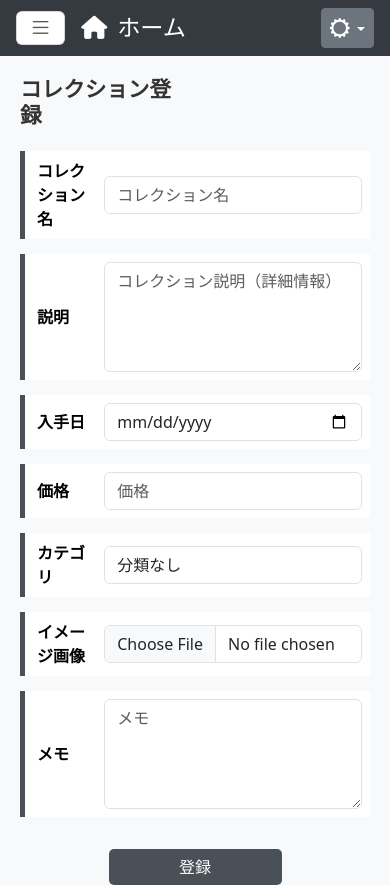
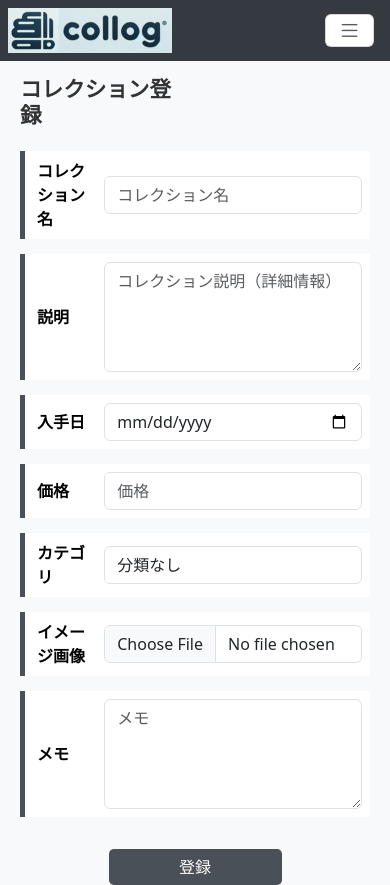
Before and after one commit to NakazatoTaichi/django-searchproject, a Django app: page /mycollection/register in a window 390 px wide. Shown: the top 885 px of the page. Run offline with Django 5.2, Linux system fonts and the light colour scheme; the visitor is signed in with stand-in values (Sample User, id 1); data that the repository does not hold is empty.

Commit message:
ホーム画面に横ロゴを表記＆スマホサイズのヘッダー表記を改修

```diff
--- a/search_project/mycollection/templates/base.html
+++ b/search_project/mycollection/templates/base.html
@@ -1,9 +1,13 @@
+{% load static %}
+
 <!DOCTYPE html>
 <html lang="ja">
 <head>
     <meta charset="UTF-8">
     <meta name="viewport" content="width=device-width, initial-scale=1.0">
     <title>{% block title %}MyCollection{% endblock %}</title>
+
+    <link rel="icon" type="image/x-icon" href="{% static 'images/collog_favicon.ico' %}">
 
     <link href="https://cdn.jsdelivr.net/npm/bootstrap@5.3.0-alpha1/dist/css/bootstrap.min.css" rel="stylesheet">
     <link href="https://cdnjs.cloudflare.com/ajax/libs/font-awesome/6.0.0-beta3/css/all.min.css" rel="stylesheet">
@@ -56,6 +60,13 @@
         .mobile-header {
             display: none;
         }
+        .app-logo a {
+            padding: 0;
+        }
+        .app-logo img {
+            width: 100%;
+            height: auto;
+        }
         @media (max-width: 768px) {
             .sidebar {
                 display: none;
@@ -79,20 +90,21 @@
             .navbar-nav i {
                 margin: 10px;
             }
-            .mobile-title h3 {
-                margin-bottom: 0;
-                color: white;
-            }
-            .mobile-title h3 i {
-                margin-right: 10px;
-                color: white;
+            .app-logo img {
+                height: 45px;
+                width: auto;
+                padding: 0 8px;
             }
         }
     </style>
 </head>
 <body>
     <div class="sidebar col-2">
-        <h3><i class="fas fa-home"></i>ホーム</h3>
+        <div class="app-logo">
+            <a href="{% url 'mycollection:home' %}">
+                <img src="{% static 'images/collog_yoko.png' %}" alt="アプリロゴ">
+            </a>
+        </div>
         <a href="{% url 'mycollection:home' %}">コレクション一覧</a>
         <a href="{% url 'mycollection:collection_register' %}"><i class="fas fa-bookmark"></i>コレクション登録</a>
         <a href="{% url 'mycollection:collection_category_register' %}"><i class="fas fa-folder-plus"></i>カテゴリ登録</a>
@@ -117,39 +129,18 @@
     <!-- スマホサイズの時のナビゲーションバー -->
     <nav class="navbar mobile-header">
         <div class="row">
-            <div class="col-8 d-flex align-items-center home-header">
+            <div class="col-9 d-flex justify-content-start align-items-center home-header">
+                <div class="app-logo">
+                    <a href="{% url 'mycollection:home' %}">
+                        <img src="{% static 'images/collog_yoko.png' %}" alt="アプリロゴ">
+                    </a>
+                </div>
+            </div>
+            <div class="col-3 d-flex justify-content-end align-items-center header-home-account">
                 <div class="header-hamburger-menu mx-3">
                     <button class="navbar-toggler bg-white" type="button" data-bs-toggle="collapse" data-bs-target="#Navbar" aria-controls="Navbar" aria-expanded="false" aria-label="スマホサイズ切り替え">
                         <i class="bi bi-list fs-3"></i>
                     </button>
-                </div>
-                <div class="mobile-title">
-                    <h3><i class="fas fa-home"></i>ホーム</h3>
-                </div>
-            </div>
-            <div class="col-4 d-flex justify-content-end header-home-account">
-                <div class="dropdown mx-3">
-                    <button class="btn btn-sm btn-secondary dropdown-toggle" type="button" data-bs-toggle="dropdown" aria-expanded="false">
-                        <i class="bi bi-gear-wide fs-5"></i>
-                    </button>
-                    <ul class="dropdown-menu dropdown-menu-end">
-                        <li>
-                            <a class="dropdown-item" href="#">
-                            <i class="bi bi-person-circle"></i>
-                            {% if user.is_authenticated %}
-                                {{ user.username }}
-                            {% endif %}
-                            </a>
-                        </li>
-                        <li>
-                            <a class="dropdown-item" href="#" onclick="event.preventDefault(); document.getElementById('logout-mobile-form').submit();">
-                                <i class="fas fa-sign-out-alt"></i>ログアウト
-                            </a>
-                            <form id="logout-mobile-form" method="post" action="{% url 'accounts:logout' %}" style="display: none;">
-                                {% csrf_token %}
-                            </form>
-                        </li>
-                    </ul>
                 </div>
             </div>
         </div>
@@ -164,6 +155,22 @@
             <li class="nav-item">
                 <a class="nav-link" href="{% url 'mycollection:collection_category_register' %}"><i class="fas fa-folder-plus"></i>カテゴリ登録</a>
             </li>
+            <li class="nav-item">
+                <a class="nav-link" href="#">
+                    <i class="bi bi-person-circle"></i>
+                    {% if user.is_authenticated %}
+                        {{ user.username }}
+                    {% endif %}
+                </a>
+            </li>
+            <li class="nav-item">
+                <a class="nav-link" href="#" onclick="event.preventDefault(); document.getElementById('logout-mobile-form').submit();">
+                    <i class="fas fa-sign-out-alt"></i>ログアウト
+                </a>
+                <form id="logout-mobile-form" method="post" action="{% url 'accounts:logout' %}" style="display: none;">
+                    {% csrf_token %}
+                </form>
+            </li>
         </ul>
         </div>
     </nav>
```
Also changed, not shown: search_project/static/images/collog_yoko.png (added).
